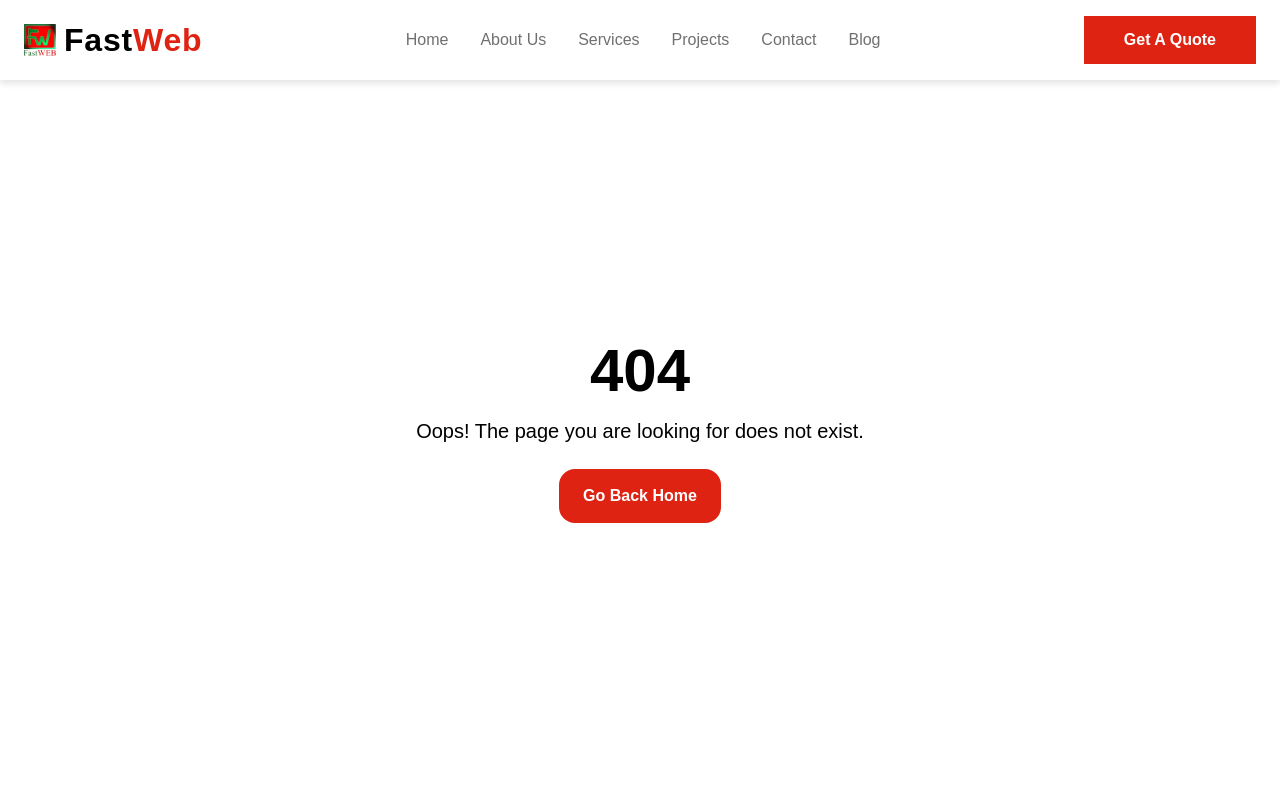
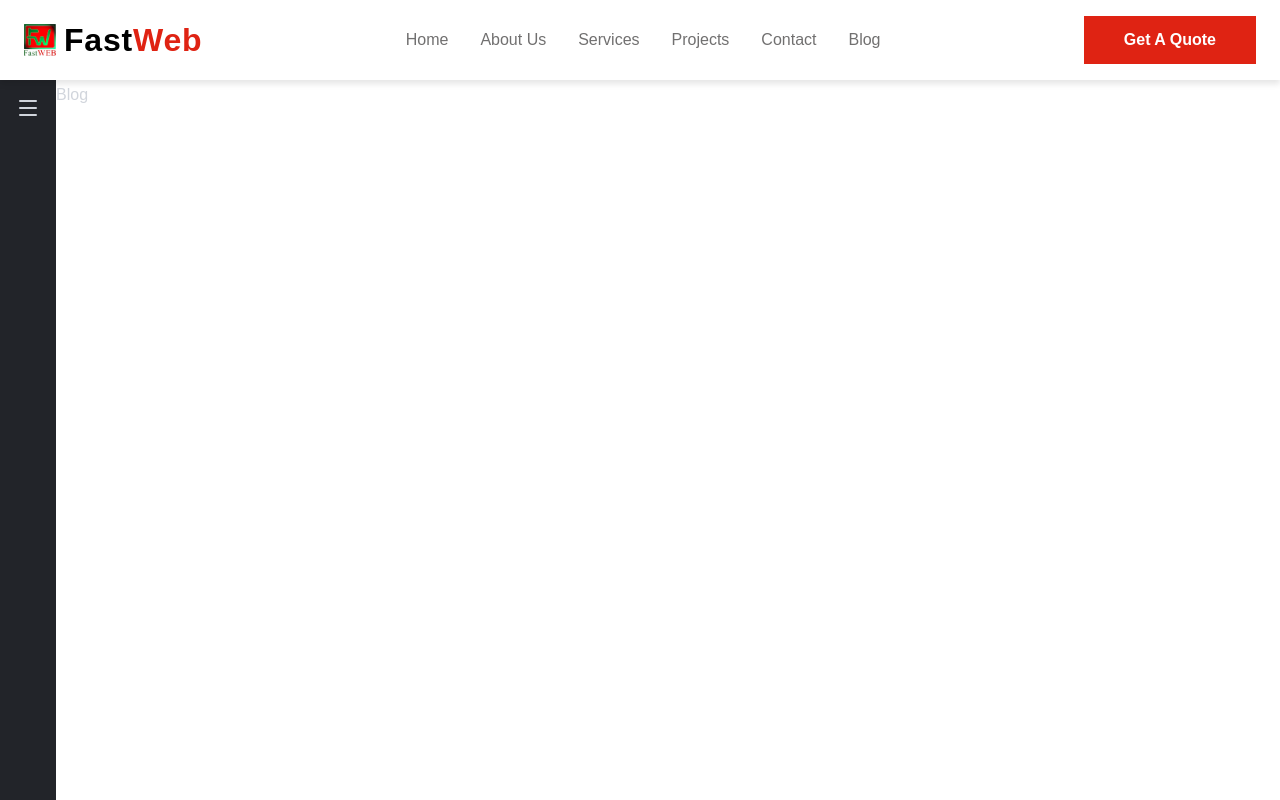
Before and after one commit to fastweb-cm/company-website, a React (Vite) app in the folder app/: page /admin/blog in a window 1280 px wide. Shown: the top 800 px of the page. Built offline with nearby package versions, Linux system fonts and the light colour scheme.

Commit message:
dashboard layout implemented"

```diff
--- a/app/package.json
+++ b/app/package.json
@@ -35,6 +35,7 @@
     "@types/react": "^19.1.16",
     "@types/react-dom": "^19.1.9",
     "@vitejs/plugin-react": "^5.0.4",
+    "baseline-browser-mapping": "^2.10.0",
     "eslint": "^9.36.0",
     "eslint-plugin-react-hooks": "^5.2.0",
     "eslint-plugin-react-refresh": "^0.4.22",
--- /dev/null
+++ b/app/src/components/AdminSideBar.jsx
@@ -0,0 +1,82 @@
+import React, { useState } from "react";
+import {
+  LucideMenu,
+  X,
+  LayoutDashboard,
+  FileText,
+  FolderKanban,
+  Users,
+  MessageSquareQuote,
+  HelpCircle,
+  Phone,
+  UserCog
+} from "lucide-react";
+import { Link, useLocation } from "react-router-dom";
+
+function AdminSideBar() {
+  const location = useLocation();
+  const [sideBarShowing, setSideBarShowing] = useState(false);
+
+  const menuItems = [
+    { id: 1, name: "Dashboard", icon: LayoutDashboard, path: "/admin" },
+    { id: 2, name: "Blog", icon: FileText, path: "/admin/blog" },
+    { id: 3, name: "Projects", icon: FolderKanban, path: "/admin/projects" },
+    { id: 4, name: "Team", icon: Users, path: "/admin/team" },
+    { id: 5, name: "Testimonial", icon: MessageSquareQuote, path: "/admin/testimonials" },
+    { id: 6, name: "FAQ", icon: HelpCircle, path: "/admin/faqs" },
+    { id: 7, name: "Contact Info", icon: Phone, path: "/admin/contact" },
+    { id: 8, name: "Users", icon: UserCog, path: "/admin/users" }
+  ];
+
+  const toggleSideBar = () => {
+    setSideBarShowing(prev => !prev);
+  };
+
+  return (
+    <div className="sidenav bg-accent w-fit p-4 h-screen">
+      <div className="top">
+        <div className="logo flex items-center justify-between mb-10">
+          <img
+            src="/logo.png"
+            alt=""
+            className={`max-h-10 rounded ${
+              !sideBarShowing ? "hidden" : "block"
+            }`}
+          />
+          {sideBarShowing ? (
+            <X onClick={toggleSideBar} />
+          ) : (
+            <LucideMenu onClick={toggleSideBar} />
+          )}
+        </div>
+
+        <div className={`${!sideBarShowing ? "hidden" : "block"}`}>
+          <ul className="flex flex-col w-fit">
+            {menuItems.map((item) => {
+              const isActive =
+                location.pathname === item.path
+                // location.pathname.startsWith(item.path + "/");
+                // this change causeed the dashboard to stay selected regardless of the path we're on
+
+              return (
+                <li key={item.id}>
+                  <Link
+                    to={item.path}
+                    className={`flex items-center gap-3 text-white font-bold text-lg p-3 rounded hover:cursor-pointer ${
+                      isActive ? "bg-primary text-text" : ""
+                    }`}
+                  >
+                    <item.icon />
+                    {item.name}
+                  </Link>
+                </li>
+              );
+            })}
+          </ul>
+        </div>
+      </div>
+    </div>
+  );
+}
+
+export default AdminSideBar;
--- a/app/src/components/router.jsx
+++ b/app/src/components/router.jsx
@@ -16,6 +16,18 @@ import BlogDetails from "../pages/BlogDetails";
 import AuthLayout from "../layouts/AuthLayout";
 import ForgotPassword from "../pages/ForgotPassword";
 import Login from "../pages/Login";
+
+
+import AdminLayout from "../layouts/AdminLayout";
+import Dashboard from "../pages/Dashboard";
+import Users from "../pages/Users";
+import Blog from "../pages/Blog";
+import FAQ from "../pages/FAQ";
+import ContactUs from "../pages/ContactUs";
+import Projects from "../pages/Projects";
+import Team from "../pages/Team";
+import Testimonials from "../pages/Testimonials";
+
 
 
 const router = createBrowserRouter([
@@ -42,6 +54,19 @@ const router = createBrowserRouter([
       {path: "forgot-password",element: <ForgotPassword />},
       {path: "login", element: <Login />},
     ],
+  },{
+    path: "/admin",
+    element: <AdminLayout />,
+    children: [
+     {index: true, element: <Dashboard />},
+      {path: "users", element: <Users />},
+      {path: "blog", element: <Blog />},
+      {path: "faqs", element: <FAQ />},
+      {path: "contact", element: <ContactUs />},
+      {path: "projects", element: <Projects />},
+      {path: "team", element: <Team />},
+      {path: "testimonials", element: <Testimonials />},
+    ],
   }
 ]);
 
--- /dev/null
+++ b/app/src/layouts/AdminLayout.jsx
@@ -0,0 +1,23 @@
+import React from 'react'
+import AdminSideBar from '../components/AdminSideBar'
+import { Outlet } from 'react-router-dom'
+import Footer from '../components/Footer'
+import Navbar from '../components/Navbar'
+
+function AdminLayout() {
+    return (
+        <main>
+            <Navbar />
+            <div className="flex mt-[5em]">
+                <AdminSideBar />
+                <div className="content grow ">
+                    <Outlet />
+                </div>
+            </div>
+
+            <Footer />
+        </main>
+    )
+}
+
+export default AdminLayout
--- /dev/null
+++ b/app/src/pages/Blog.jsx
@@ -0,0 +1,9 @@
+import React from 'react'
+
+function Blog() {
+  return (
+    <div>Blog</div>
+  )
+}
+
+export default Blog
--- /dev/null
+++ b/app/src/pages/ContactUs.jsx
@@ -0,0 +1,9 @@
+import React from 'react'
+
+function ContactUs() {
+  return (
+    <div>ContactUs</div>
+  )
+}
+
+export default ContactUs
--- /dev/null
+++ b/app/src/pages/Dashboard.jsx
@@ -0,0 +1,12 @@
+import React from 'react'
+import AdminSideBar from '../components/AdminSideBar'
+
+function Dashboard() {
+  return (
+    <section>
+
+    </section>
+  )
+}
+
+export default Dashboard
--- /dev/null
+++ b/app/src/pages/FAQ.jsx
@@ -0,0 +1,9 @@
+import React from 'react'
+
+function FAQ() {
+  return (
+    <div>FAQ</div>
+  )
+}
+
+export default FAQ
--- /dev/null
+++ b/app/src/pages/Projects.jsx
@@ -0,0 +1,9 @@
+import React from 'react'
+
+function Projects() {
+  return (
+    <div>Projects</div>
+  )
+}
+
+export default Projects
--- /dev/null
+++ b/app/src/pages/Team.jsx
@@ -0,0 +1,9 @@
+import React from 'react'
+
+function Team() {
+  return (
+    <div>Team</div>
+  )
+}
+
+export default Team
--- /dev/null
+++ b/app/src/pages/Testimonials.jsx
@@ -0,0 +1,9 @@
+import React from 'react'
+
+function Testimonials() {
+  return (
+    <div>Testimonials</div>
+  )
+}
+
+export default Testimonials
--- /dev/null
+++ b/app/src/pages/Users.jsx
@@ -0,0 +1,9 @@
+import React from 'react'
+
+function Users() {
+  return (
+    <div className='text-text'>Users</div>
+  )
+}
+
+export default Users
```
Also changed, not shown: 1 other file (tests, documents, lock files or other folders).
